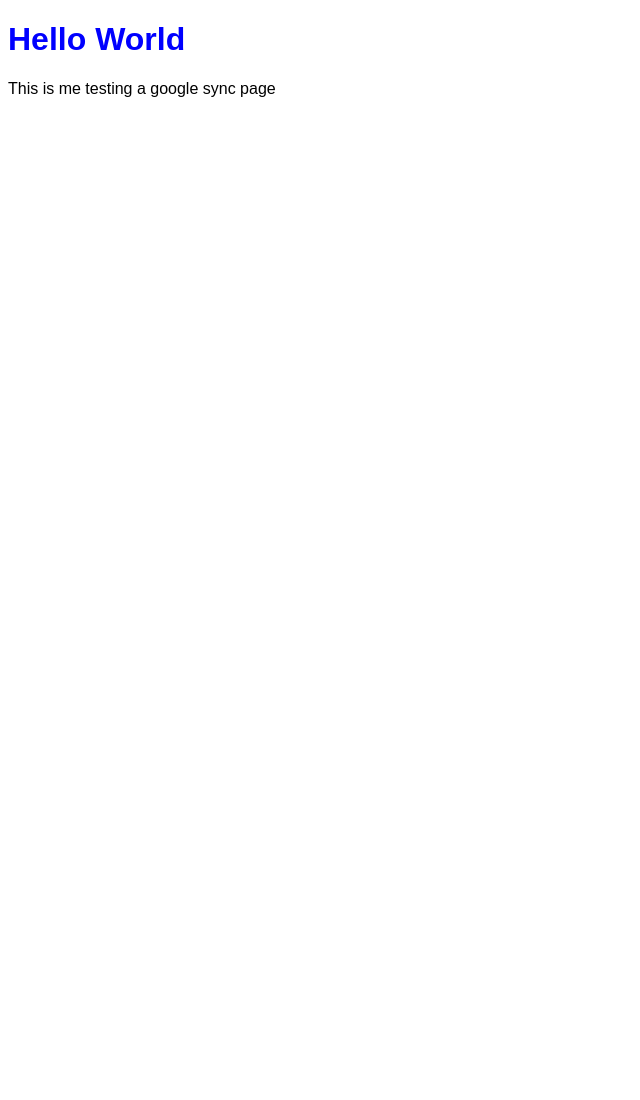
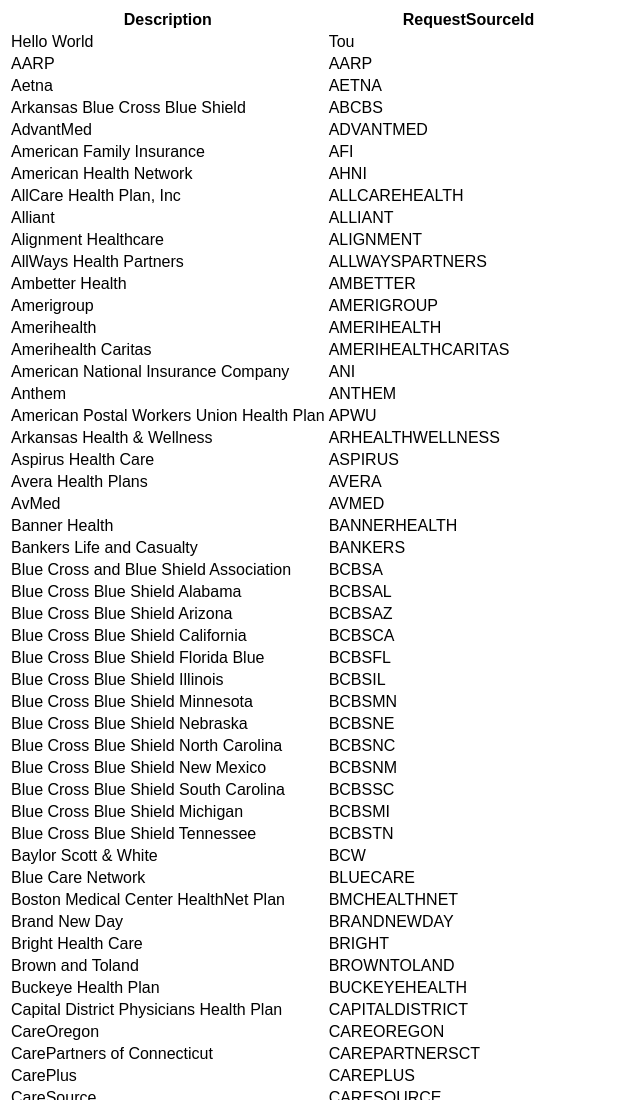
Before and after one commit to listao/moxe-readme-sync, a plain HTML site: page index.html in a window 1280 px wide. Shown: the top 1100 px of the page, without its empty margins (0-640 px from the left). Before the commit the page ends 800 px from the top, so only its background shows below. Drawn offline with Linux system fonts and the light colour scheme.

Commit message:
Added the loading of the JSON file and the building of the table

```diff
--- a/index.html
+++ b/index.html
@@ -1,15 +1,25 @@
 <!DOCTYPE html>
 <html lang="en">
 <head>
-    <meta charset="UTF-8">
-    <meta http-equiv="X-UA-Compatible" content="IE=edge">
-    <meta name="viewport" content="width=device-width, initial-scale=1.0">
-    <title>Testing Syncing</title>
-
-    <link rel="stylesheet" href="css/style.css">
+  <meta charset="UTF-8">
+  <meta http-equiv="X-UA-Compatible" content="IE=edge">
+  <meta name="viewport" content="width=device-width, initial-scale=1.0">
+  <title>Request Source IDs</title>
+  <link rel="stylesheet" href="css/style.css">
 </head>
 <body>
-    <h1>Hello World</h1>
-    <p>This is me testing a google sync page</p>
+
+  <div id="app">
+    <table>
+      <thead>
+        <th>Description</th>
+        <th>RequestSourceId</th>
+      </thead>
+
+      <tbody></tbody>
+    </table>
+  </div>
+
+  <script src="js/app.js"></script>
 </body>
 </html>
--- /dev/null
+++ b/js/app.js
@@ -0,0 +1,12 @@
+(async function() {
+  const tbody = document.querySelector('#app > table tbody');
+  const res = await (await fetch('../source.json')).json();
+  let str = '';
+
+  res.forEach((item) => {
+    let row = `<tr><td>${item['DisplayName']}</td><td>${item['Value']}</td></tr>`;
+    str += row;
+  });
+
+  tbody.innerHTML = str;
+})();
```
Also changed, not shown: source.json (indentation only).
